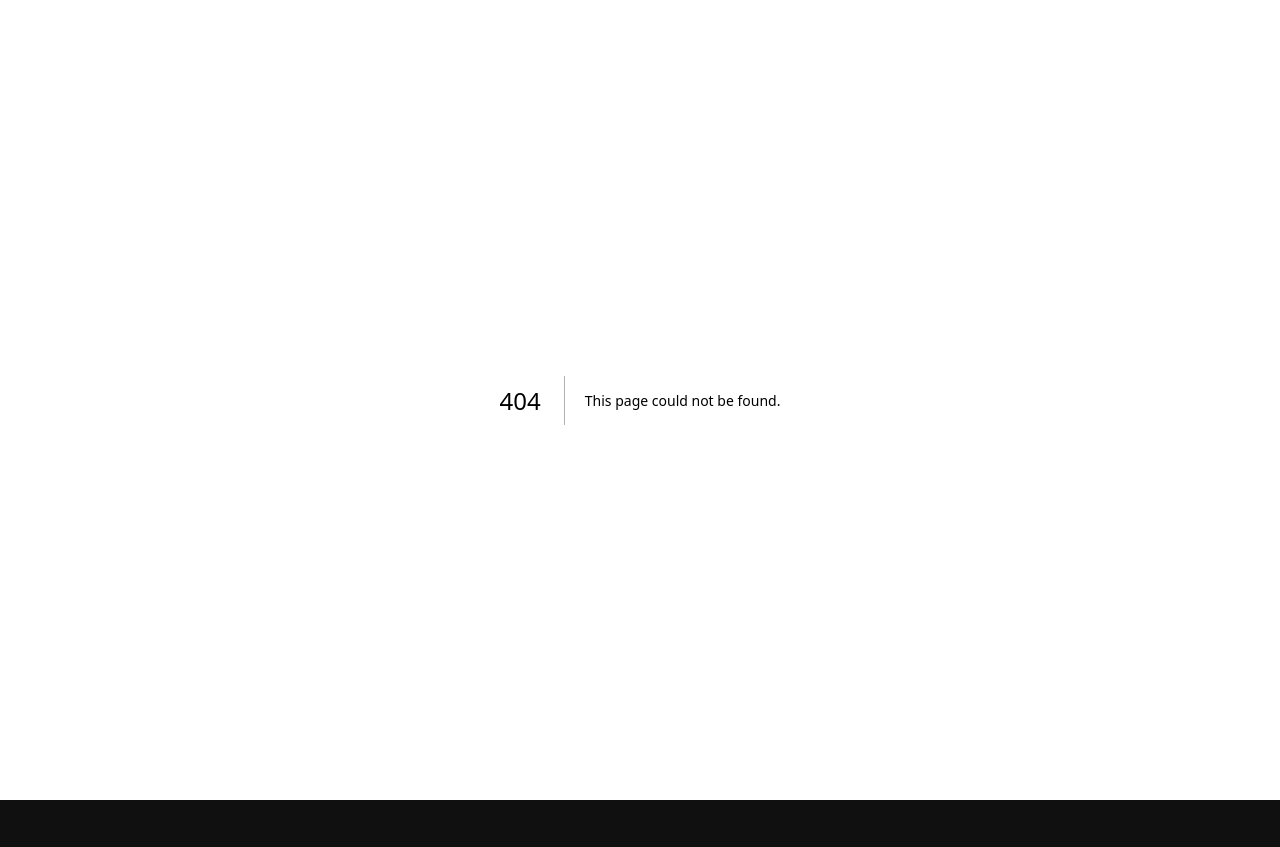
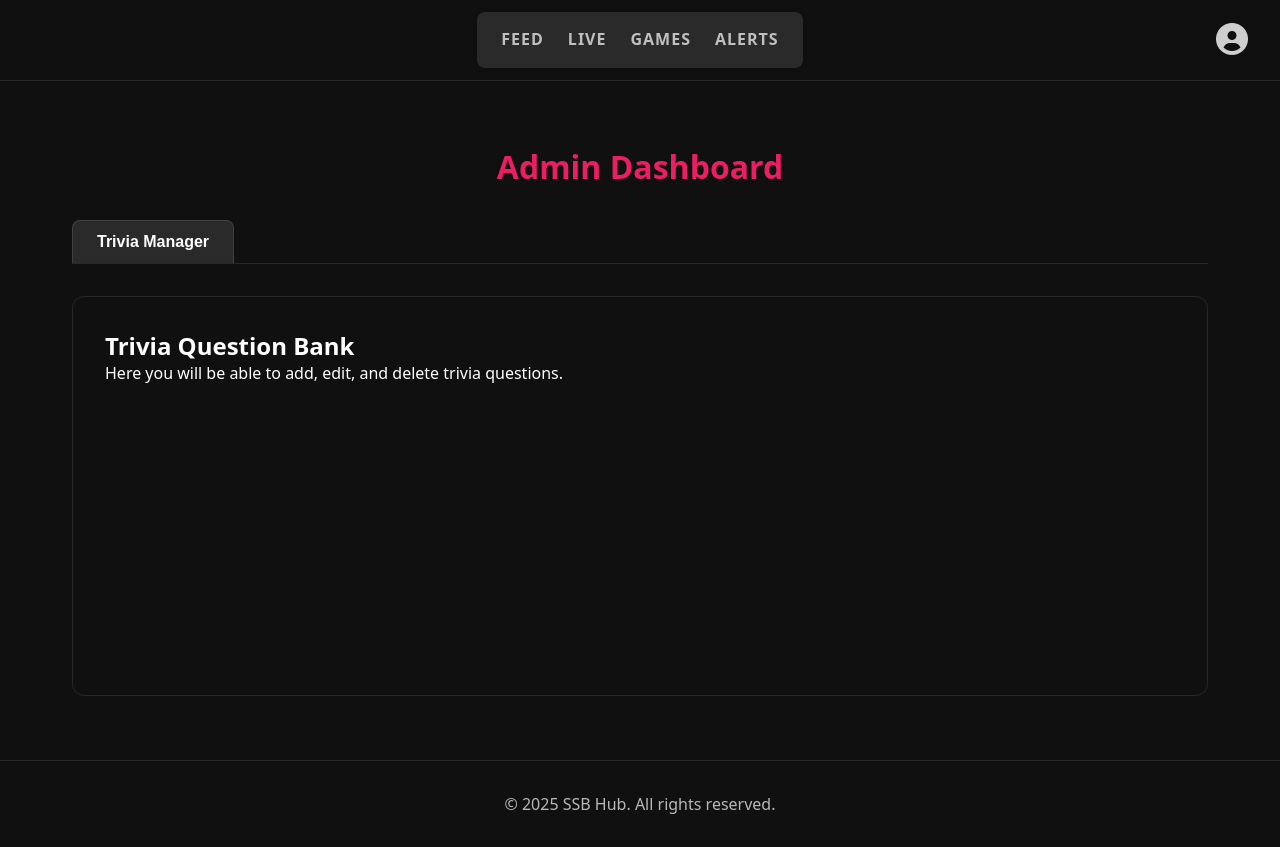
Before and after one commit to bbuckets5/ssb-hub, a Next.js app: page /admin in a window 1280 px wide. Before the commit this address had no page. Before the commit the page ends 800 px from the top, so only its background shows below. Built offline with nearby package versions, Linux system fonts and the light colour scheme.

Commit message:
admin page

```diff
--- /dev/null
+++ b/app/(main)/admin/AdminDashboard.css
@@ -0,0 +1,53 @@
+/* app/(main)/admin/AdminDashboard.css */
+
+.admin-container {
+  max-width: 1200px;
+  margin: 2rem auto;
+  padding: 2rem;
+}
+
+.admin-container h1 {
+  text-align: center;
+  margin-bottom: 2rem;
+  color: var(--primary-color);
+}
+
+.admin-tabs {
+  display: flex;
+  gap: 0.5rem;
+  border-bottom: 1px solid var(--border-color);
+  margin-bottom: 2rem;
+}
+
+.tab-btn {
+  padding: 0.75rem 1.5rem;
+  border: 1px solid transparent;
+  border-bottom: none;
+  border-radius: 8px 8px 0 0;
+  background: none;
+  color: var(--text-color);
+  opacity: 0.7;
+  font-size: 1rem;
+  font-weight: 500;
+  cursor: pointer;
+  transition: all 0.2s ease;
+}
+
+.tab-btn:hover {
+  background-color: var(--secondary-color);
+  opacity: 1;
+}
+
+.tab-btn.active {
+  opacity: 1;
+  background-color: var(--secondary-color);
+  border-color: var(--border-color);
+  font-weight: 600;
+}
+
+.admin-content {
+  padding: 2rem;
+  border-radius: 12px;
+  border: 1px solid var(--border-color);
+  min-height: 50vh;
+}
--- /dev/null
+++ b/app/(main)/admin/page.js
@@ -0,0 +1,38 @@
+// app/(main)/admin/page.js
+'use client';
+
+import { useState } from 'react';
+import TriviaManager from '@/components/admin/TriviaManager';
+import './AdminDashboard.css';
+
+export default function AdminPage() {
+  const [activeTab, setActiveTab] = useState('trivia');
+
+  const renderTabContent = () => {
+    switch (activeTab) {
+      case 'trivia':
+        return <TriviaManager />;
+      // We can add more cases for other admin tools later
+      default:
+        return <p>Select a tab</p>;
+    }
+  };
+
+  return (
+    <div className="admin-container">
+      <h1>Admin Dashboard</h1>
+      <div className="admin-tabs">
+        <button
+          className={`tab-btn ${activeTab === 'trivia' ? 'active' : ''}`}
+          onClick={() => setActiveTab('trivia')}
+        >
+          Trivia Manager
+        </button>
+        {/* We can add more tab buttons here later */}
+      </div>
+      <div className="admin-content glass">
+        {renderTabContent()}
+      </div>
+    </div>
+  );
+}
--- /dev/null
+++ b/components/admin/TriviaManager.js
@@ -0,0 +1,10 @@
+// components/admin/TriviaManager.js
+
+export default function TriviaManager() {
+  return (
+    <div>
+      <h2>Trivia Question Bank</h2>
+      <p>Here you will be able to add, edit, and delete trivia questions.</p>
+    </div>
+  );
+}
```
